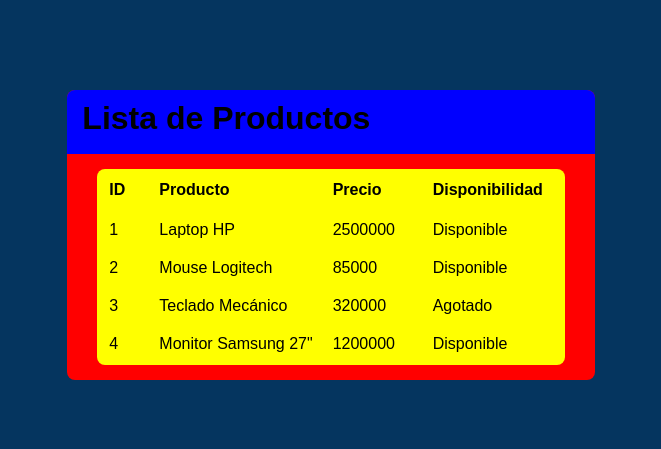
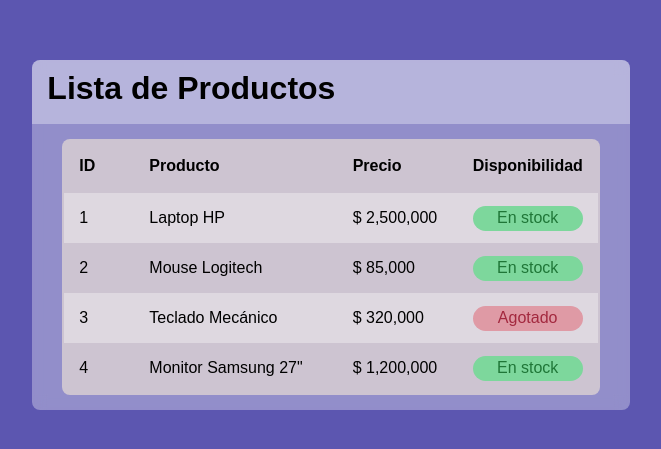
Before and after one commit to DanielMen97/Product-List, a React (Vite) app: page / in a window 1280 px wide. Shown: the part 165-614 px from the top of the page, without its empty margins (309-970 px from the left). Built offline with nearby package versions, Linux system fonts and the light colour scheme.

Commit message:
Table styles

```diff
--- a/src/App.module.scss
+++ b/src/App.module.scss
@@ -1,7 +1,7 @@
 .app{
   width: 100%;
   height: 100%;
-  background-color: rgb(5, 53, 95);
+  background-color: #5c56b0;
   display: flex;
   justify-content: center;
   align-items: center;
--- a/src/components/productlist/ProductList.tsx
+++ b/src/components/productlist/ProductList.tsx
@@ -1,4 +1,6 @@
+import { formatPrice } from "../../helpers/helpers";
 import { headertable, products } from "../../mock/mock";
+import TdStatus from "../tdstatus/TdStatus";
 import styles from "./styles.module.scss";
 
 const ProductList = () => {
@@ -21,8 +23,8 @@
               <tr key={id}>
                 <td>{id}</td>
                 <td>{name}</td>
-                <td>{price}</td>
-                <td>{available ? "Disponible" : "Agotado"}</td>
+                <td>{formatPrice(price)}</td>
+                <td className={styles.tdstatus}><TdStatus status={available ? "En stock" : "Agotado"}/></td>
               </tr>
             ))}
           </tbody>
--- a/src/components/productlist/styles.module.scss
+++ b/src/components/productlist/styles.module.scss
@@ -1,31 +1,45 @@
-.productList{
-  background-color: red;
+.productList {
+  background-color: #fff5;
+  backdrop-filter: blur(7px);
   border-radius: 8px;
 
-  .header{
-    background-color: blue;
+  .header {
+    background-color: #fff5;
     padding: 10px 15px 17px;
     border-radius: 8px 8px 0 0;
   }
 
-  .body{
+  .body {
     padding: 15px 30px;
 
-    .table{
-      background-color: yellow;
+    .table {
+      background-color: #ddd3d3cc;
       border-radius: 8px;
 
-      .thead, .tbody{
-
-        tr{
+      .thead,
+      .tbody {
+        tr {
           display: grid;
           grid-template-columns: 50px 1fr 100px 140px;
+          grid-template-rows: 40px;
+          column-gap: 20px;
+          padding: 5px 0;
 
-          th, td{
-            padding: 10px;
-            text-align: left;
+          th,
+          td {
+            display: flex;
+            justify-content: flex-start;
+            align-items: center;
+            width: 100%;
+            padding: 0 15px;
           }
         }
+      }
+
+      .tbody{
+        tr:nth-child(odd) {
+        background-color: #fff5;
+      }
       }
     }
   }
--- /dev/null
+++ b/src/components/tdstatus/TdStatus.tsx
@@ -0,0 +1,18 @@
+import styles from './styles.module.scss'
+
+type StatusType = "En stock" | "Agotado"
+
+interface TdStatusProp {
+  status: StatusType
+}
+
+const TdStatus = ({status}: TdStatusProp) => {
+  const isAvailable = status === "En stock" ? "available": "exhausted"
+  return (
+    <div className={`${styles.marker} ${styles[isAvailable]}`}>
+      <p>{status}</p>
+    </div>
+  )
+}
+
+export default TdStatus
--- /dev/null
+++ b/src/components/tdstatus/styles.module.scss
@@ -0,0 +1,18 @@
+.marker{
+  display: flex;
+  align-items: center;
+  justify-content: center;
+  border-radius: 20px;
+  width: 150px;
+  height: 25px;
+}
+
+.available{
+  background-color: #7dd79c;
+  color: #1f7637;
+}
+
+.exhausted{
+  background-color: #df9aa5;
+  color: #a3293f;
+}
--- /dev/null
+++ b/src/helpers/helpers.ts
@@ -0,0 +1,5 @@
+export const formatPrice = (price: number) => price.toLocaleString('es-CO', {
+  style: 'currency',
+  currency: 'COP',
+  maximumFractionDigits: 0
+}).replaceAll('.',',')
```
Also changed, not shown: src/designs/table.png (renamed from src/design/table.png).
